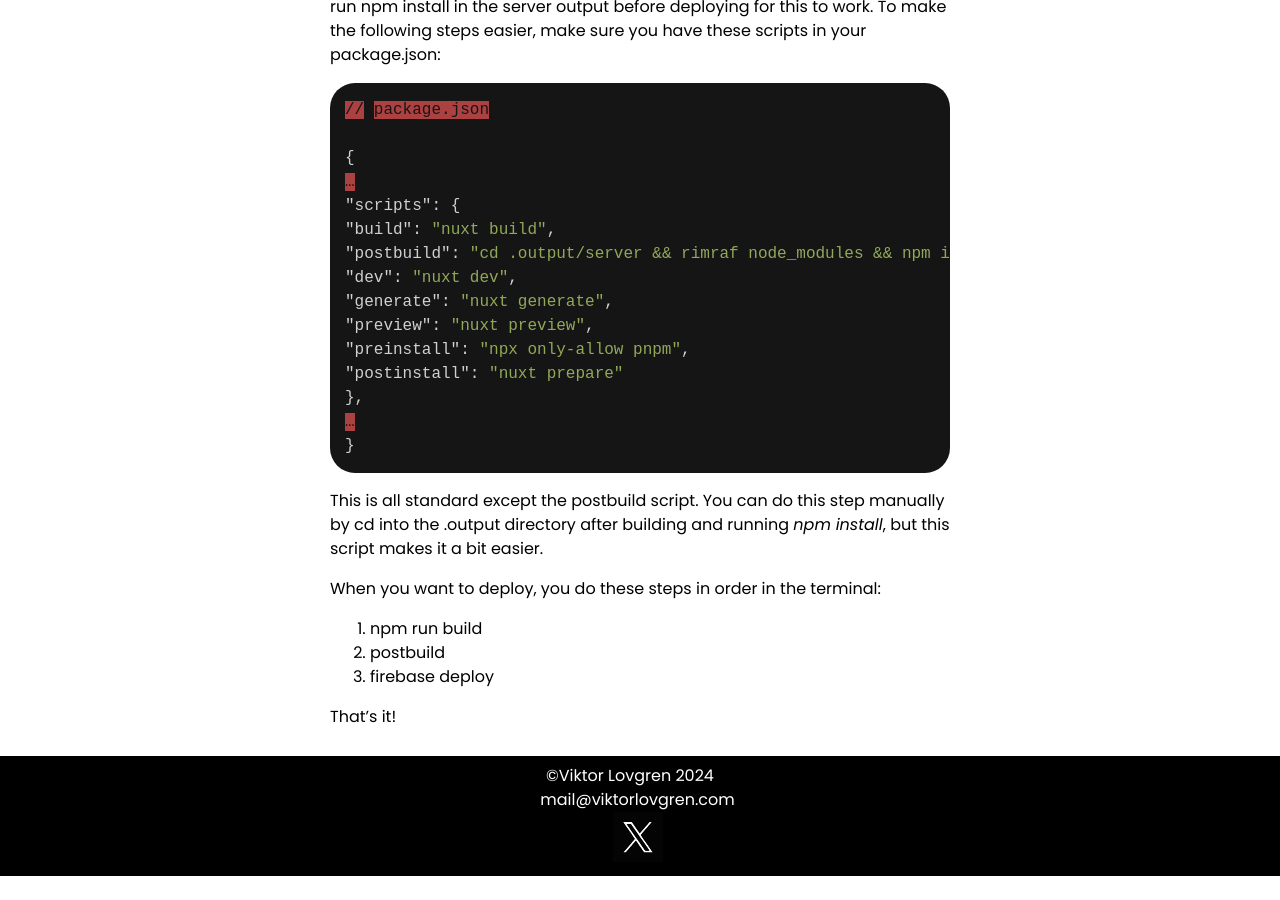
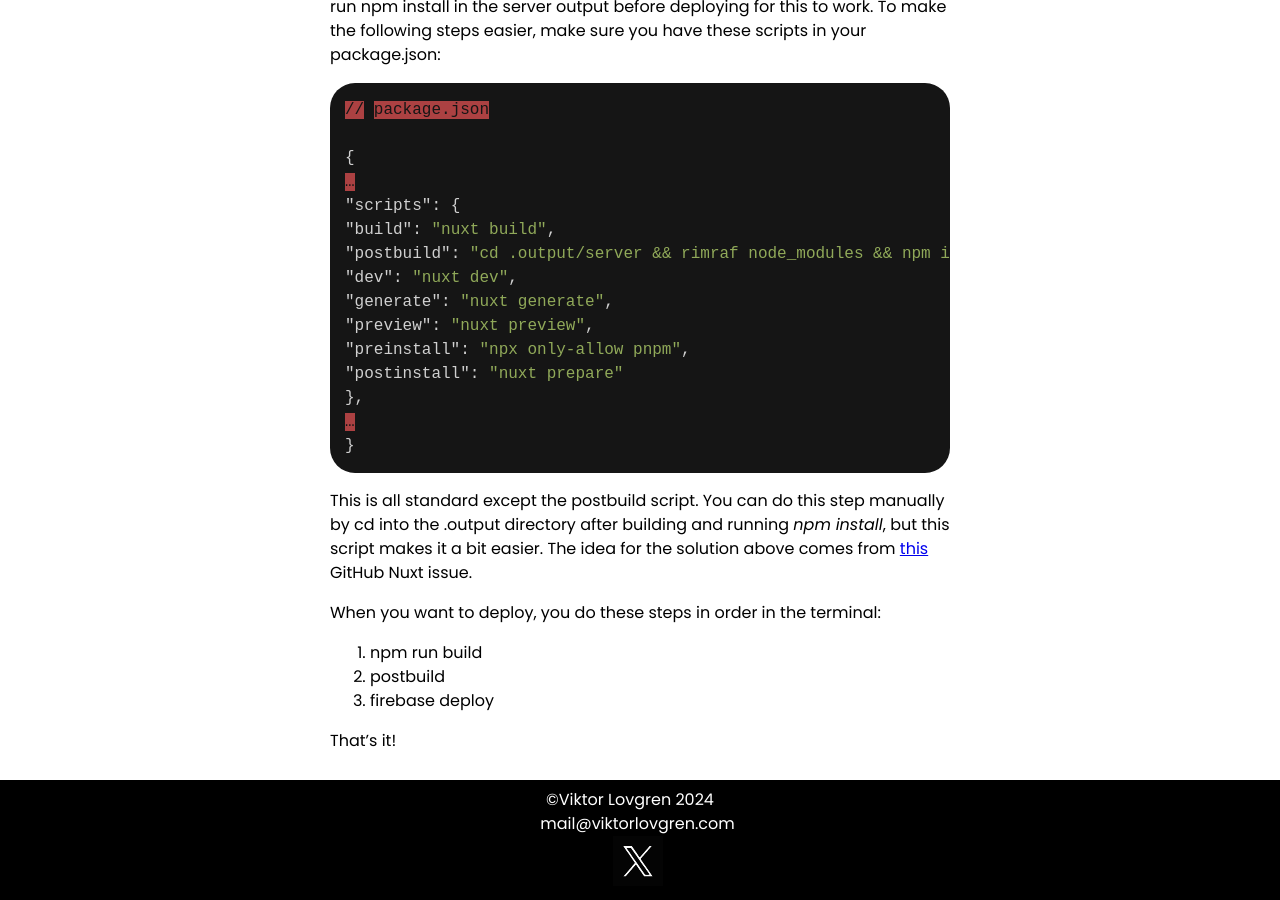
Before and after one commit to leafleaf90/VLblog, a Jekyll site: the page built from _posts/2024-02-14-nuxt-on-firebase.md, in a window 1280 px wide and 900 px high, scrolled down 7805 px. Built offline with Jekyll 4.4.1, drawn with Linux system fonts in a browser that asks for light colours; some web fonts are replaced; before the commit the page ends 8681 px from its top, so only the background shows below that.

Commit message:
small update to latest post

```diff
--- a/_posts/2024-02-14-nuxt-on-firebase.md
+++ b/_posts/2024-02-14-nuxt-on-firebase.md
@@ -235,7 +235,7 @@
 }
 {% endhighlight %}
 
-This is all standard except the postbuild script. You can do this step manually by cd into the .output directory after building and running _npm install_, but this script makes it a bit easier.
+This is all standard except the postbuild script. You can do this step manually by cd into the .output directory after building and running _npm install_, but this script makes it a bit easier. The idea for the solution above comes from [this](https://github.com/nuxt/nuxt/issues/15185){:target="\_blank"} GitHub Nuxt issue.
 
 When you want to deploy, you do these steps in order in the terminal:
 
```
